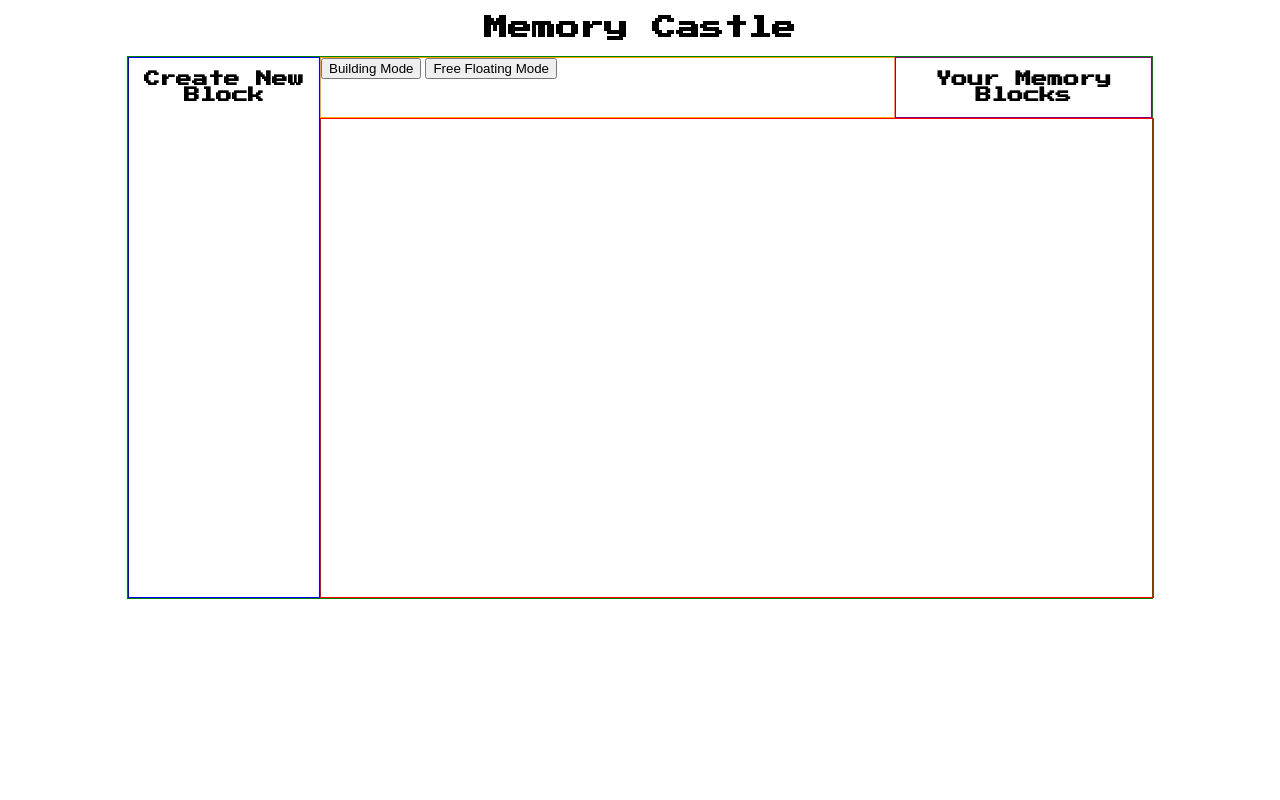
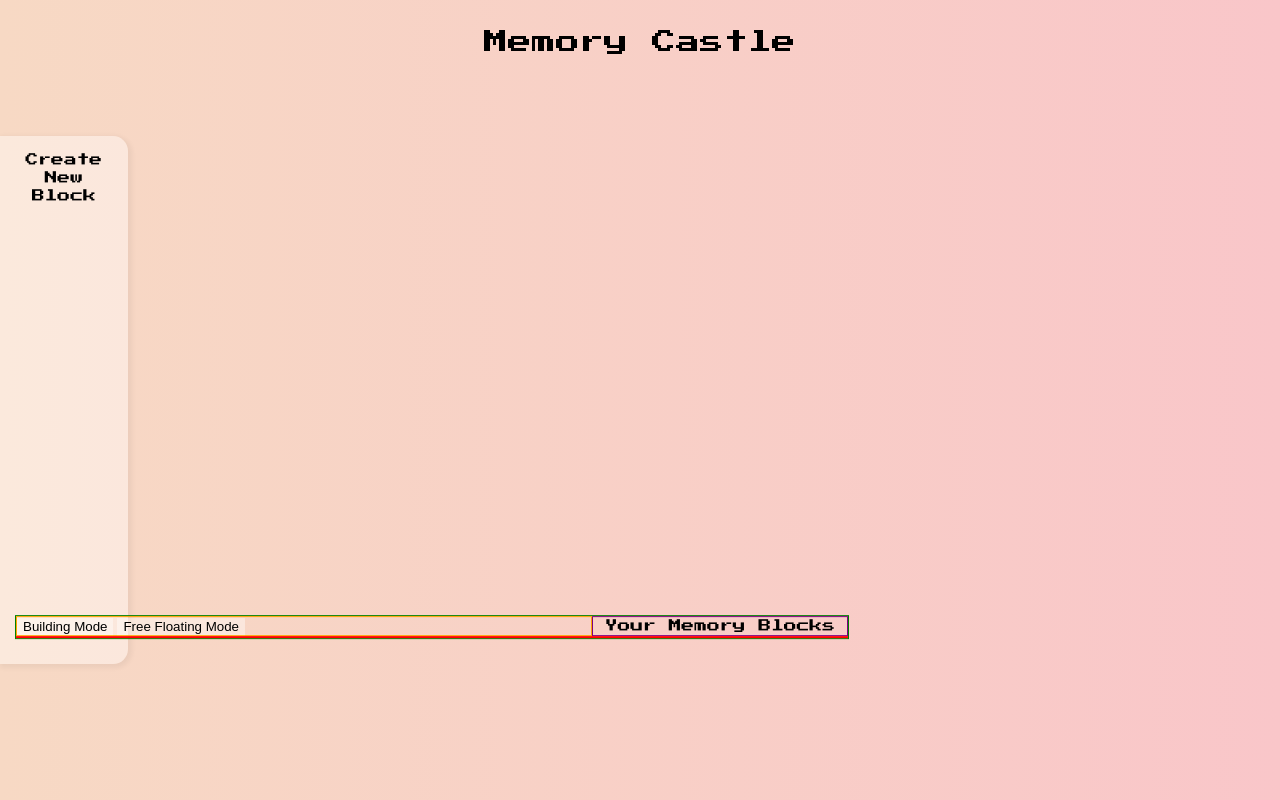
Before and after one commit to alexawhy/memory-castle, a website built with webpack: page index.html in a window 1280 px wide. Built offline with nearby package versions, Linux system fonts and the light colour scheme.

Commit message:
Add left sidebar CSS

```diff
--- a/index.html
+++ b/index.html
@@ -10,14 +10,12 @@
 
 <body>
   <header>
-    <h1>Memory Castle</h1>
+    <h1 id="page-title">Memory Castle</h1>
   </header>
-  <main>
   <section class="left-sidebar">
     <h2>Create New Block</h2>
     <div class="new-blocks"></div>
-    </section>
-    <section class="main-content">
+  <main class="main-content">
     <div class="topbar">
       <div class="title title-mid">
         <button>Building Mode</button>
@@ -28,7 +26,6 @@
       </div>
     </div>
     <div class="main-canvas"></div>
-    </section>
   </main>
   <script src="./dist/main.js"></script>
 </body>
--- /dev/null
+++ b/src/styles/color.scss
@@ -0,0 +1,25 @@
+$platinum: #e2e2df;
+$light-gray: #d2d2cf;
+$champagne-pink: #e2cfc4;
+$unbleached-silk: #f7d9c4;
+$papaya-whip: #faedcb;
+$light-cyan: #c9e4de;
+$beau-blue: #c6def1;
+$languid-lavender: #dbcdf0;
+$orchid-pink: #f2c6de;
+$baby-pink: #f9c6c9;
+$white-50: #ffffff80;
+$white-40: #ffffff66;
+$white-25: #ffffff40;
+$gray-5: #1010100d;
+
+/* SCSS Gradient */
+$gradient-top: linear-gradient(0deg, #e2e2dfff, #d2d2cfff, #e2cfc4ff, #f7d9c4ff, #faedcbff, #c9e4deff, #c6def1ff, #dbcdf0ff, #f2c6deff, #f9c6c9ff);
+$gradient-right: linear-gradient(90deg, #e2e2dfff, #d2d2cfff, #e2cfc4ff, #f7d9c4ff, #faedcbff, #c9e4deff, #c6def1ff, #dbcdf0ff, #f2c6deff, #f9c6c9ff);
+$gradient-bottom: linear-gradient(180deg, #e2e2dfff, #d2d2cfff, #e2cfc4ff, #f7d9c4ff, #faedcbff, #c9e4deff, #c6def1ff, #dbcdf0ff, #f2c6deff, #f9c6c9ff);
+$gradient-left: linear-gradient(270deg, #e2e2dfff, #d2d2cfff, #e2cfc4ff, #f7d9c4ff, #faedcbff, #c9e4deff, #c6def1ff, #dbcdf0ff, #f2c6deff, #f9c6c9ff);
+$gradient-top-right: linear-gradient(45deg, #e2e2dfff, #d2d2cfff, #e2cfc4ff, #f7d9c4ff, #faedcbff, #c9e4deff, #c6def1ff, #dbcdf0ff, #f2c6deff, #f9c6c9ff);
+$gradient-bottom-right: linear-gradient(135deg, #e2e2dfff, #d2d2cfff, #e2cfc4ff, #f7d9c4ff, #faedcbff, #c9e4deff, #c6def1ff, #dbcdf0ff, #f2c6deff, #f9c6c9ff);
+$gradient-top-left: linear-gradient(225deg, #e2e2dfff, #d2d2cfff, #e2cfc4ff, #f7d9c4ff, #faedcbff, #c9e4deff, #c6def1ff, #dbcdf0ff, #f2c6deff, #f9c6c9ff);
+$gradient-bottom-left: linear-gradient(315deg, #e2e2dfff, #d2d2cfff, #e2cfc4ff, #f7d9c4ff, #faedcbff, #c9e4deff, #c6def1ff, #dbcdf0ff, #f2c6deff, #f9c6c9ff);
+$gradient-radial: radial-gradient(#e2e2dfff, #d2d2cfff, #e2cfc4ff, #f7d9c4ff, #faedcbff, #c9e4deff, #c6def1ff, #dbcdf0ff, #f2c6deff, #f9c6c9ff);
--- a/src/styles/index.scss
+++ b/src/styles/index.scss
@@ -1,68 +1,8 @@
 @import url('https://fonts.googleapis.com/css2?family=Press+Start+2P&display=swap');
 @import url('https://fonts.googleapis.com/css2?family=Noto+Sans:wght@400;700&family=Press+Start+2P&display=swap');
 
-h1, h2 {
-  text-align: center;
-  font-family: 'Press Start 2P', cursive;
-}
-
-h1 {
-  font-size: 1.5em;
-}
-
-h2 {
-  font-size: 1em;
-}
-
-h3 {
-  font-family: 'Noto Sans', sans-serif;
-}
-
-main {
-  width: 80vw;
-  margin: 10px auto;
-  border: 1px solid green;
-  display: flex;
-  flex-direction: row;
-  box-sizing: content-box;
-}
-
-.left-sidebar {
-  width: 15vw;
-  border: 1px solid blue;
-}
-
-.new-blocks {
-  height: 60vh;
-}
-
-.main-content {
-  display: flex;
-  flex-direction: column;
-  width: 65vw;
-}
-
-.topbar {
-  display: flex;
-  flex-direction: row;
-  justify-content: space-between;
-}
-
-.title-mid {
-  flex-direction: row;
-  justify-content: flex-start;
-  align-items: center;
-  width: 45vw;
-  border: 1px solid orange;
-}
-
-.title-right {
-  width: 20vw;
-  border: 1px solid purple;
-}
-
-.main-canvas {
-  width: 100%;
-  height: 100%;
-  border: 1px solid red;
-}
+@import './color.scss';
+@import './reset.scss';
+@import './layout.scss';
+@import './left-sidebar.scss';
+@import './main.scss';
--- /dev/null
+++ b/src/styles/layout.scss
@@ -0,0 +1,22 @@
+body {
+  // background-color: $baby-pink;
+  background: linear-gradient(90deg, $unbleached-silk, $baby-pink)
+}
+
+h1, h2 {
+  text-align: center;
+  font-family: 'Press Start 2P', cursive;
+}
+
+h1 {
+  font-size: 1.5em;
+}
+
+h2 {
+  font-size: 0.8em;
+  line-height: 1.4em;
+}
+
+h3 {
+  font-family: 'Noto Sans', sans-serif;
+}
--- /dev/null
+++ b/src/styles/left-sidebar.scss
@@ -0,0 +1,15 @@
+.left-sidebar {
+  position: absolute;
+  width: 10vw;
+  min-width: 100px;
+  background-color: $white-40;
+  padding: 15px;
+  top: 50%;
+  transform: translate(0%, -50%);
+  border-radius: 0px 15px 15px 0px;
+  box-shadow: 2px 2px 5px 2px $gray-5;
+}
+
+.new-blocks {
+  height: 50vh;
+}
--- /dev/null
+++ b/src/styles/main.scss
@@ -0,0 +1,43 @@
+main {
+  width: 80vw;
+  margin: 10px auto;
+  border: 1px solid green;
+  display: flex;
+  flex-direction: row;
+  box-sizing: content-box;
+}
+
+.main-content {
+  display: flex;
+  flex-direction: column;
+  width: 65vw;
+}
+
+.topbar {
+  display: flex;
+  flex-direction: row;
+  justify-content: space-between;
+}
+
+.title-mid {
+  flex-direction: row;
+  justify-content: flex-start;
+  align-items: center;
+  width: 45vw;
+  border: 1px solid orange;
+}
+
+.title-right {
+  width: 20vw;
+  border: 1px solid purple;
+}
+
+.main-canvas {
+  width: 100%;
+  height: 100%;
+  border: 1px solid red;
+}
+
+#page-title {
+  margin-top: 30px;
+}
--- /dev/null
+++ b/src/styles/reset.scss
@@ -0,0 +1,56 @@
+html, body, div, span, h1, h2, h3, h4, h5, h6,
+p, a, code, img, strike, strong,
+dl, dt, dd, ol, ul, li,
+form, label, table, caption, tbody, tfoot, thead, tr, th, td,
+article, aside, figure, figcaption, footer, header, hgroup,
+menu, nav, output, ruby, section, summary,
+time, mark, audio, video {
+	margin: 0;
+	padding: 0;
+	border: 0;
+	font-size: 100%;
+	font: inherit;
+	color: inherit;
+  text-align: inherit;
+  text-decoration: inherit;
+  vertical-align: inherit;
+  box-sizing: border-box;
+  background: transparent;
+}
+
+ul {
+  list-style: none;
+}
+
+img {
+  display: block;
+  width: 100%;
+  height: auto;
+}
+
+body {
+  margin: 0;
+  width: 100vw;
+  overflow: hidden;
+}
+
+input[type="password"],
+input[type="email"],
+input[type="text"],
+input[type="submit"],
+textarea,
+button,
+select,
+option {
+  -webkit-appearance: none;
+  -moz-appearance: none;
+  appearance: none;
+  border: none;
+  outline: none;
+  background-color: $white-40;
+}
+
+button,
+input[type="submit"] {
+  cursor: pointer;
+}
```
Also changed, not shown: dist/main.css, 1 other file. Lines whose indentation alone changed are shown as unchanged.
